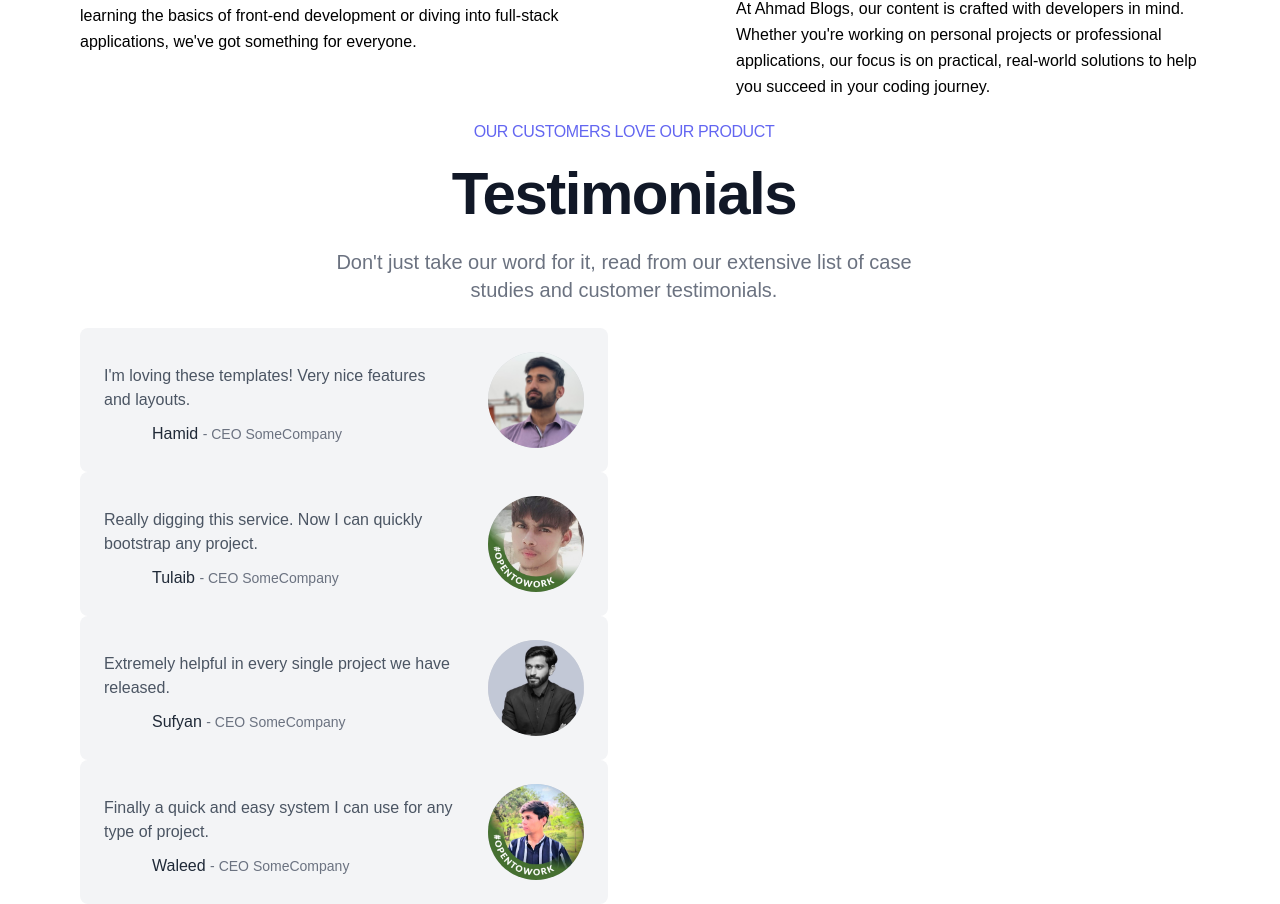
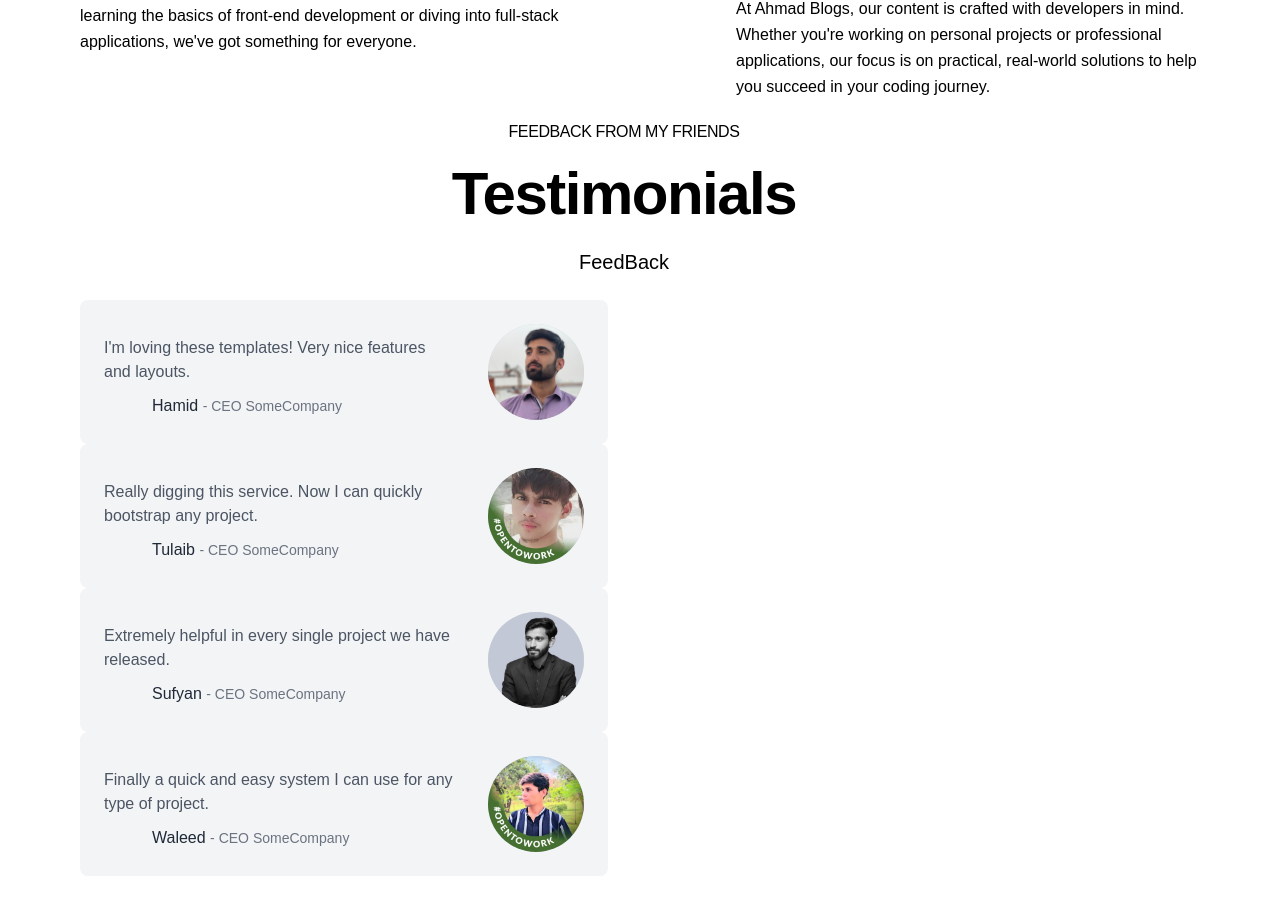
Before and after one commit to Ahmad-code077/Nextjs-Blog, a Next.js app: page / in a window 1280 px wide. Shown: the part 914-1818 px from the top of the page. After the commit the page ends 1790 px from the top, so only its background shows below. Built offline with nearby package versions, Linux system fonts and the light colour scheme.

Commit message:
Changed testimonial

```diff
--- a/app/Components/Testimonials.jsx
+++ b/app/Components/Testimonials.jsx
@@ -40,16 +40,13 @@ const Testimonials = () => {
     <div>
       <div className='flex-col items-center'>
         <div className='flex flex-col items-center justify-center w-full h-full max-w-2xl pr-8 mx-auto text-center'>
-          <p className='my-5 text-base font-medium tracking-tight text-indigo-500 uppercase'>
-            Our customers love our product
+          <p className='my-5 text-base font-medium tracking-tight  uppercase'>
+            FeedBack from my friends
           </p>
-          <h2 className='text-4xl font-extrabold leading-10 tracking-tight text-gray-900 sm:text-5xl sm:leading-none md:text-6xl lg:text-5xl xl:text-6xl'>
+          <h2 className='text-4xl font-extrabold leading-10 tracking-tight  sm:text-5xl sm:leading-none md:text-6xl lg:text-5xl xl:text-6xl'>
             Testimonials
           </h2>
-          <p className='my-6 text-xl font-medium text-gray-500'>
-            Don't just take our word for it, read from our extensive list of
-            case studies and customer testimonials.
-          </p>
+          <p className='my-6 text-xl font-medium text-foreground'>FeedBack</p>
         </div>
         <div className='grid'>
           {testimonialsData.map(({ id, text, name, position, image }) => (
```
